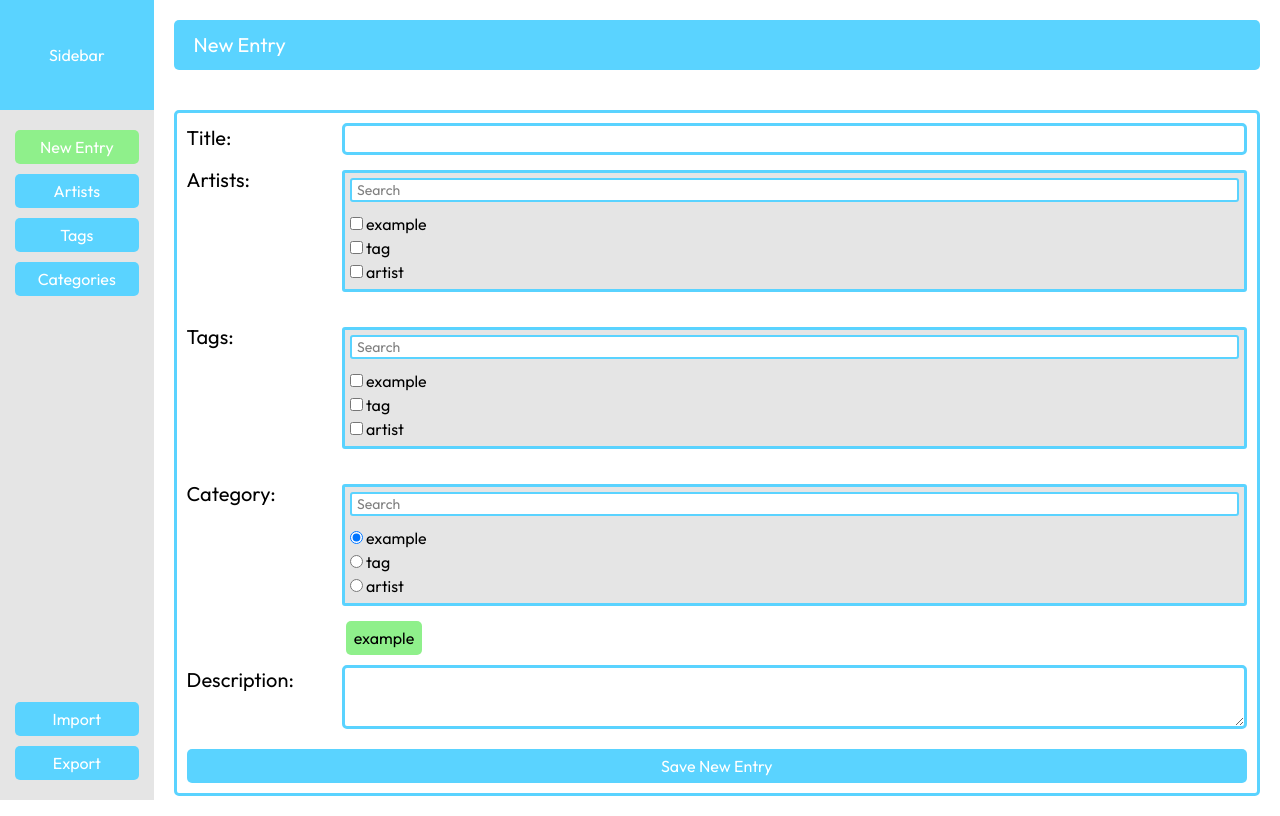
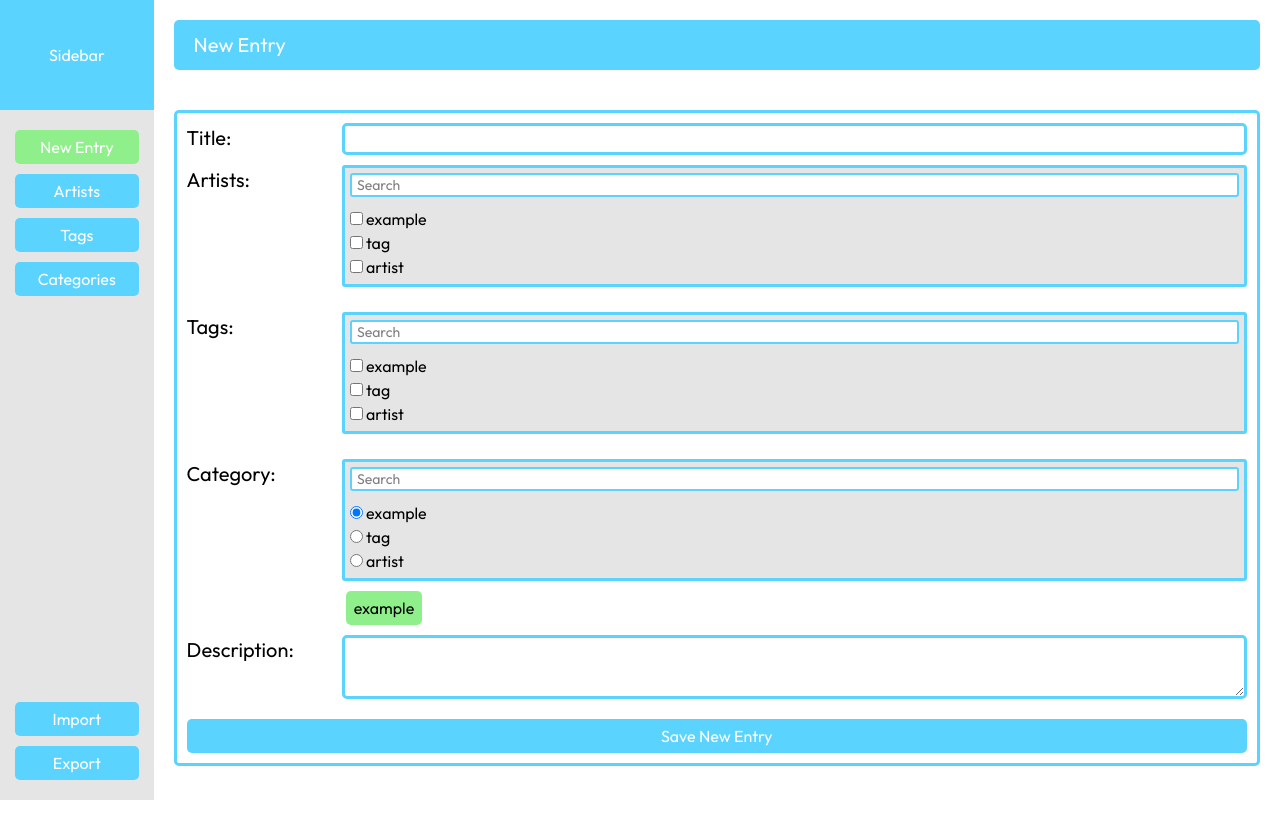
Before and after one commit to Abdelrhman2607/Music-Archive, a Next.js app: page /new in a window 1280 px wide. Built offline with nearby package versions, Linux system fonts and the light colour scheme.

Commit message:
entry page dropdown margin fix

```diff
--- a/app/components/EntryForm/entryForm.module.css
+++ b/app/components/EntryForm/entryForm.module.css
@@ -70,7 +70,6 @@
 
 /* div child to select the wrapper div of each DropdownMenu */
 .dropdownArea > div{
-    margin: 5px 0px;
     position: static;
     display: inline-flex;
 }
```
